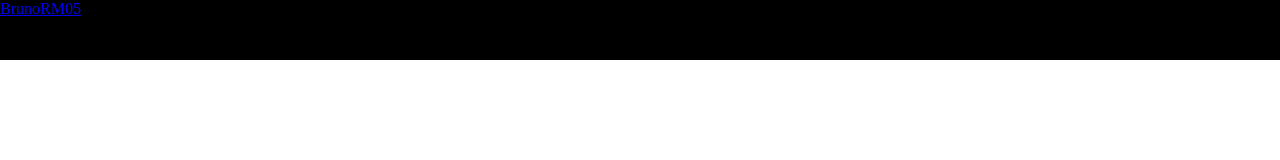
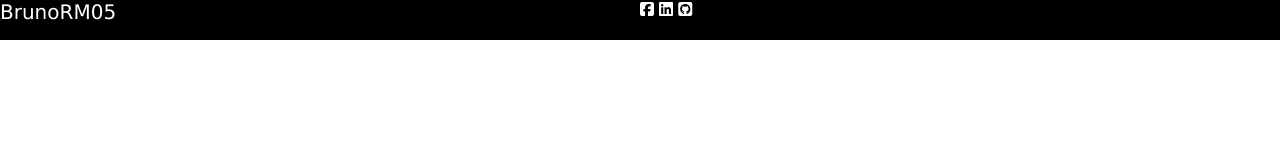
Before and after one commit to BrunoRM05/portfolio, a plain HTML site: page Portfolio.html in a window 1280 px wide. Drawn offline with Linux system fonts and the light colour scheme.

Commit message:
inicio header

```diff
--- a/Portfolio.html
+++ b/Portfolio.html
@@ -6,14 +6,29 @@
     <meta name="viewport" content="width=device-width, initial-scale=1.0">
     <title>Portfolio BrunoRM05</title>
     <link rel="stylesheet" href="estilos.css">
+
+    <script src="https://kit.fontawesome.com/3249d3dd17.js" crossorigin="anonymous"></script>
 </head>
 <body>
     <header class="menu-principal">
+    <main>
+        <div class="header-1">
+        <div class="logo">
+            <a class="link-logo" href="index.html">BrunoRM05</a>
 
-        <div class="header-1">
-        <div class="logo"></div>
-        <a href="inde.html">BrunoRM05</a>
         </div>
+        <div class="redes-sociais">
+            <ul>
+                <li>
+            <i class="fab fa-facebook-square" style="color: rgb(255, 255, 255);"></i>
+            <i class="fab fa-linkedin" style="color: rgb(255, 255, 255);"></i>
+            <i class="fab fa-github-square" style="color: rgb(255, 255, 255);"></i>
+        </li>
+        </ul>
+        </div>
+
+        </div>
+    </main>
 
     </header>
 
--- a/estilos.css
+++ b/estilos.css
@@ -1,16 +1,47 @@
 * {
     margin: 0px;
     padding: 0px;
+    text-decoration: none;
+    font-family: Verdana, Geneva, Tahoma, sans-serif;
 }
 
 
 
 .menu-principal {
-    background-color: rgb(0, 0, 0);
-    height: 60px;
+    width: 100%;
+    background-color: #000000;
+    height: 40px;
 }
 main{
     margin: 0 auto;
-    width: 980px;
+    width: 100%;
     position: relative;
 }
+
+.logo .link-logo
+{
+    padding-left-: 10%;
+    width: 0%;
+    color: white;
+    font-size: 20px;
+    width: 50%;
+    float: left;
+    }
+
+
+
+
+}
+.redes-sociais ul li  {
+    display: inline-block;
+    float: left;
+    size: 15px;
+    width: 20px;
+
+}
+
+.redes-sociais {
+    width: 50%;
+    float: right;
+    size: 15px;
+    padding: 0px;
```
